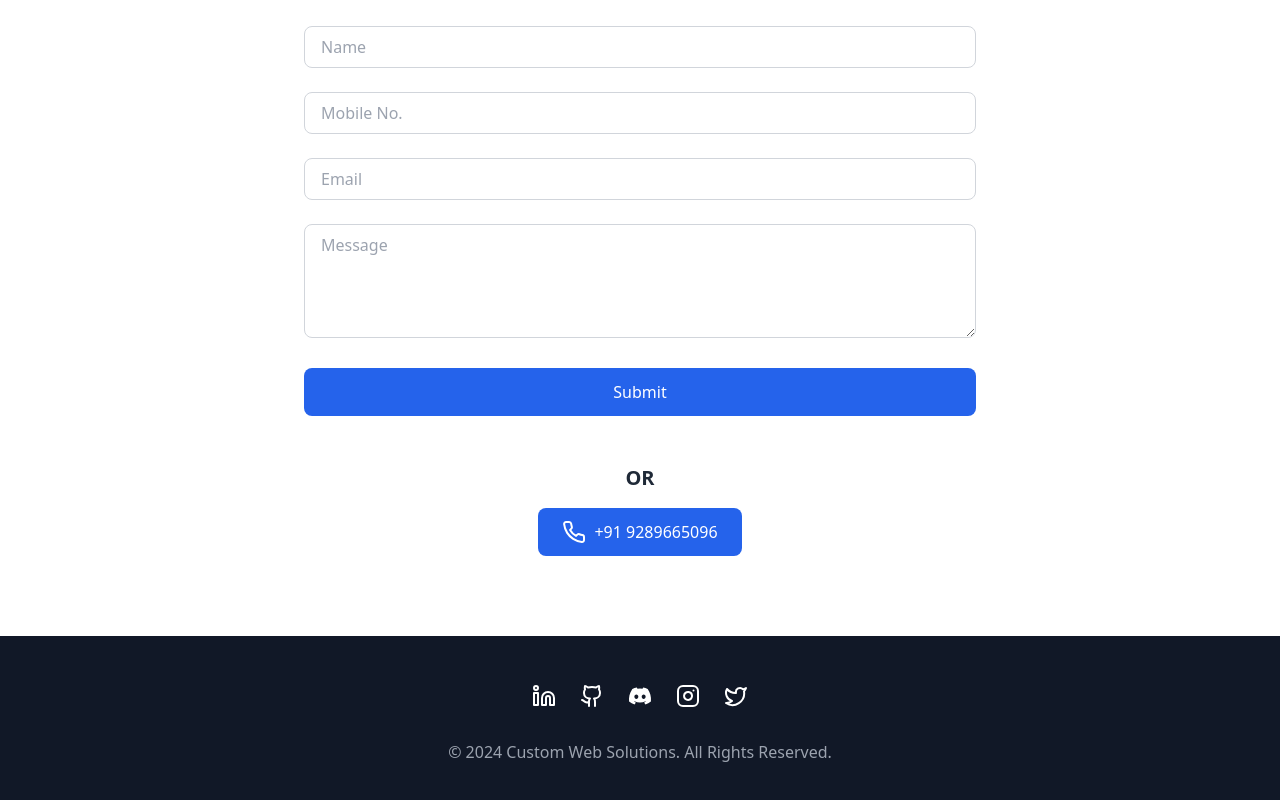
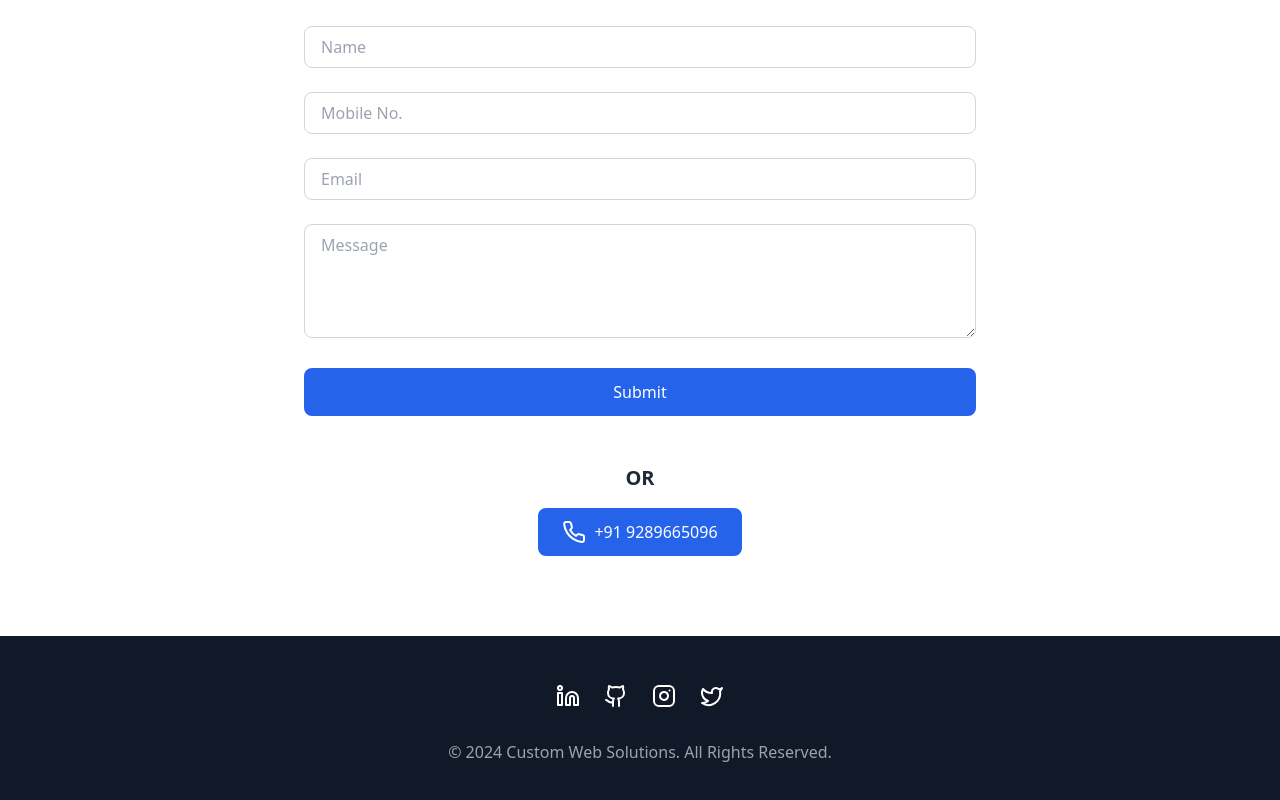
Before and after one commit to ADISHA2003/my-portfolio-app, a React (Vite) app: page / in a window 1280 px wide. Shown: the part 3758-4558 px from the top of the page. Built offline with nearby package versions, Linux system fonts and the light colour scheme.

Commit message:
deleted discord from social links

```diff
--- a/src/components/Footer.tsx
+++ b/src/components/Footer.tsx
@@ -1,6 +1,5 @@
 import React from 'react';
 import { Linkedin, Github, Instagram, Twitter } from 'lucide-react';
-import { FaDiscord} from 'react-icons/fa';
 
 export default function Footer() {
   const socialLinks = [
@@ -13,11 +12,6 @@ export default function Footer() {
       icon: <Github className="w-6 h-6" />,
       href: 'https://github.com/adisha2003',
       label: 'GitHub',
-    },
-    {
-      icon: <FaDiscord className="w-6 h-6" />,
-      href: 'https://discord.com/channels/1299689143973974096/1299689144552783894',
-      label: 'Discord',
     },
     {
       icon: <Instagram className="w-6 h-6" />,
```
